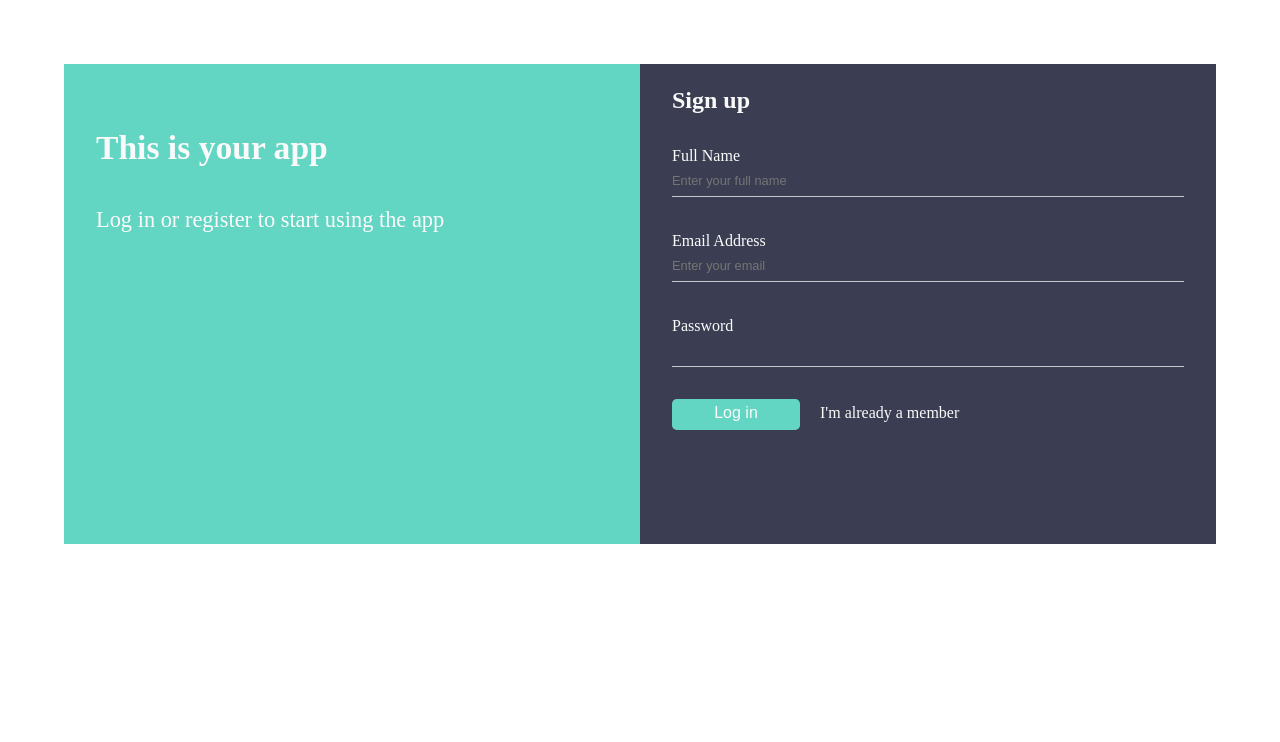
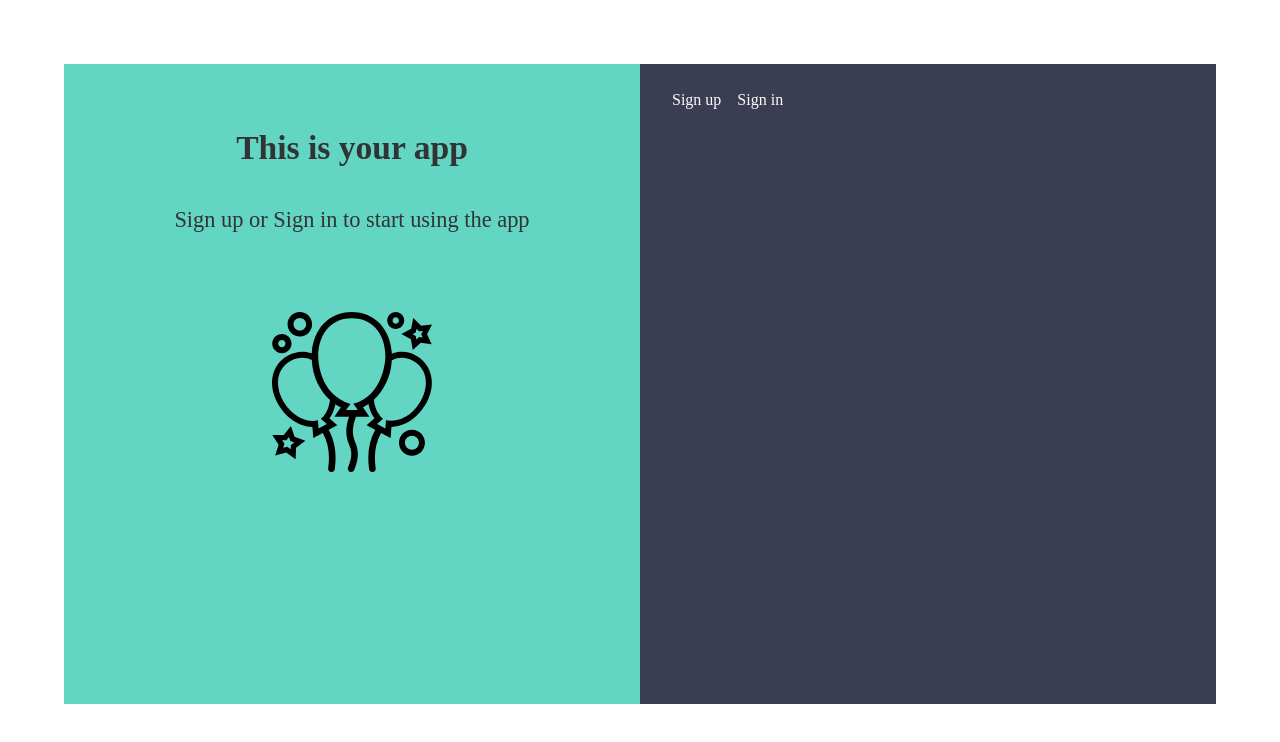
Before and after one commit to jailandrade/100days100websites, a plain HTML site: page forms_tabs/index.html in a window 1280 px wide. Drawn offline with Linux system fonts and the light colour scheme.

Commit message:
update form tabs

```diff
--- a/forms_tabs/css/main.css
+++ b/forms_tabs/css/main.css
@@ -11,6 +11,7 @@ html {
 a {
 	text-decoration: none;
 	font-size: inherit;
+	color: inherit;
 }
 
 .page {
@@ -18,17 +19,17 @@ a {
 	display: grid;
 	grid-template-columns: 1fr 1fr;
 	line-height: 1.5rem;
-	color: rgb(251, 251, 251);
 }
 
 article {
 	padding: 1.5rem 2rem;
-	color: rgb(250, 250, 250);
-	min-height: 30rem;
+	min-height: 40rem;
 }
 
 .info {
 	background-color: #63d5c3;
+	text-align: center;
+	color: rgb(50, 51, 52);
 }
 
 .info p {
@@ -40,13 +41,47 @@ article {
 	margin: 3rem 0;
 }
 
+
+.info img {
+	fill: #fff;
+	margin: 5rem 0 1rem;
+	height: 10rem;
+}
+
 .forms {
 	background-color: #3b3e52;
+	color: rgb(251, 251, 251);
+
+}
+
+.tabs-controls {
+	display: flex;
+}
+
+.tabs-controls a {
+	margin-right: 1rem;
+	margin-bottom: 1rem;
+}
+
+.tabs-controls a:hover {
+	text-decoration: underline;
+}
+
+.tab{
+	display:none;
+}
+
+.tab:target {
+	display: block;
+}
+
+.tab:not(:target) {
+	display: none;
 }
 
 fieldset {
 	border: none;
-	margin: 2rem 0;
+	margin: 3.5rem 0;
 }
 
 form label {
@@ -66,13 +101,17 @@ form input {
 form input[type="submit"]{
 	width: 8rem;
 	background-color: #63d5c3;
+	border: none;
 	color: rgb(250, 250, 250);
-	border-radius: 0.3rem;
-	border: none;
-	font-size: 1rem;
+	border-radius: 0.2rem;
+	font-size: 0.9rem;
 }
 
 form a {
 	color: rgb(250, 250, 250);
 	margin-left: 1rem;
 }
+
+form a:hover {
+	text-decoration: underline;
+}
--- a/forms_tabs/index.html
+++ b/forms_tabs/index.html
@@ -2,7 +2,7 @@
 <html lang="en">
 	<head>
 		<meta charset="utf-8">
-		<title></title>
+		<title>Form Tabs</title>
 		<meta name="description" content="">
 		<meta name="viewport" content="width=device-width, initial-scale=1">
 
@@ -17,9 +17,16 @@
 		<div class="page">
 			<article class="info">
 				<h1>This is your app</h1>
-				<p>Log in or register to start using the app</p>
+				<p>Sign up or Sign in to start using the app</p>
+				<img src="img/iconmonstr-party-8.svg" alt="iconmonstr-party-8 icon">
 			</article>
 			<article class="forms">
+				<div class="tabs-controls">
+					<a href="#signup">Sign up</a>
+					<a href="#signin">Sign in</a>
+				</div>
+				<div class="tabs">
+					<div class="tab" id="signup">
 						<h1>Sign up</h1>
 						<form action="">
 							<fieldset>
@@ -35,10 +42,29 @@
 								<input type="password" name="password">
 							</fieldset>
 							<fieldset>
-						<input type="submit" value="Log in">
-						<a href="#">I'm already a member</a>
+								<input type="submit" value="Sign up">
+								<a href="#signin">I'm already a member</a>
 							</fieldset>
 						</form>
+					</div>
+					<div class="tab" id="signin">
+						<h1>Sign in</h1>
+						<form action="">
+							<fieldset>
+								<label for="email">Email Address</label>
+								<input type="email" name="email" placeholder="Enter your email">
+							</fieldset>
+							<fieldset>
+								<label for="password">Password</label>
+								<input type="password" name="password">
+							</fieldset>
+							<fieldset>
+								<input type="submit" value="Sign in">
+								<a href="#signup">I don't have any account</a>
+							</fieldset>
+						</form>
+					</div>
+				</div>
 			</article>
 		</div>
 	</body>
```
Also changed, not shown: forms_tabs/img/iconmonstr-party-8.svg (added). Lines whose indentation alone changed are shown as unchanged.
